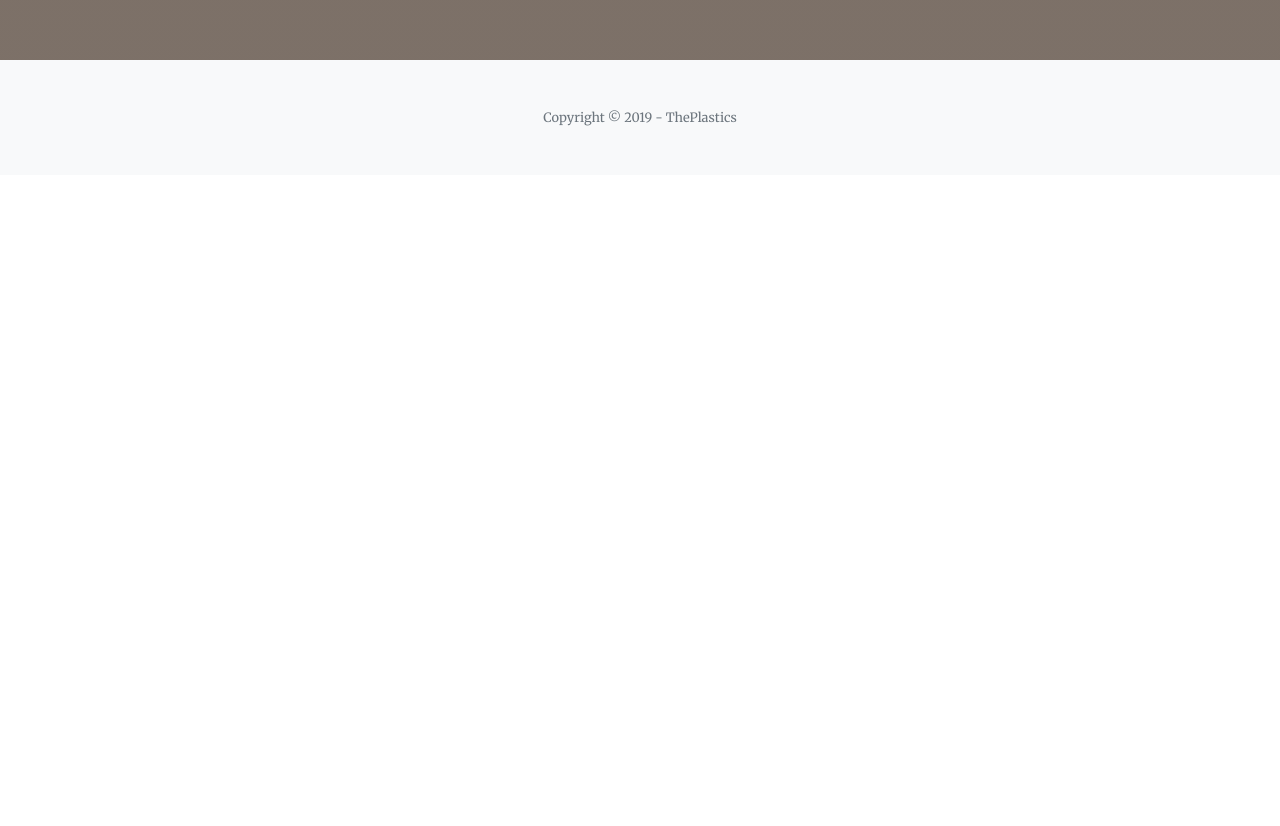
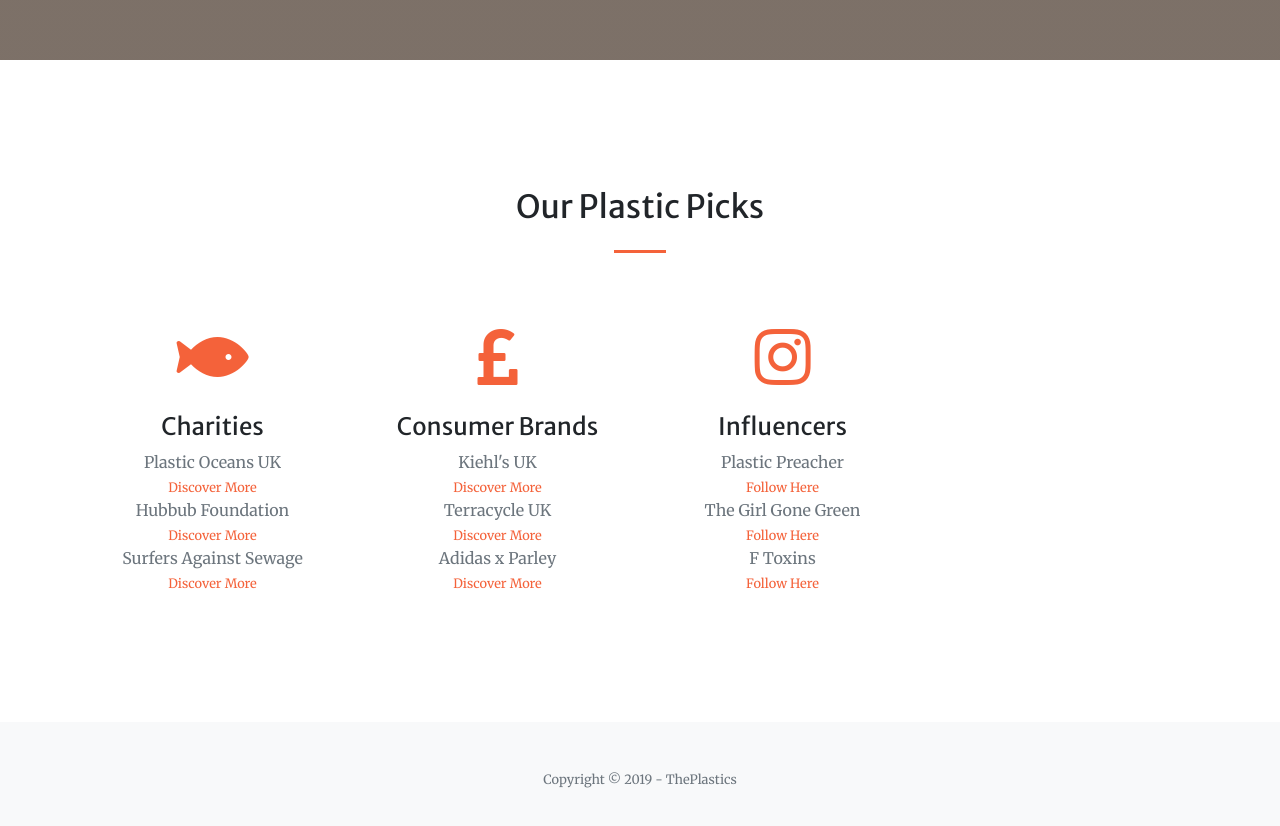
Before and after one commit to alsawyer94/plastics-site, a website with bundled scripts: page contact.page.html in a window 1280 px wide. Shown: the part 740-1566 px from the top of the page. Before the commit the page ends 915 px from the top, so only its background shows below. Built offline with nearby package versions, Linux system fonts and the light colour scheme.

Commit message:
Contact Page Content with Links

```diff
--- a/contact.page.html
+++ b/contact.page.html
@@ -54,12 +54,58 @@
           <hr class="divider my-4">
         </div>
         <div class="col-lg-8 align-self-baseline">
-          <p class="text-white-75 font-weight-light mb-5">The good news is that more and more people are stepping up their game when it comes to plastic. Here is our edit below of top charities, brands and influencers who are leading by example</p>
+          <p class="text-white-75 font-weight-light mb-5">The good news is that more and more people are stepping up their game when it comes to plastic. Straws are disappearing from pubs and bars, and bamboo cutlery is bang on trend.</p>
+          <p class="text-white-75 font-weight-light mb-5"> <br/>Here is our edit below of top charities, brands and influencers who are leading by example. Please click through for further plastic switch ups so you can do your bit...</p>
         </div>
       </div>
     </div>
   </header>
 
+  <section class="page-section" id="services">
+    <div class="text-center container">
+      <h2 class="text-center mt-0">Our Plastic Picks</h2>
+      <hr class="divider my-4">
+      <div class="text-center row">
+        <div class="col-lg-3 col-md-6 text-center">
+          <div class="mt-5">
+            <i class="fas fa-4x fa-fish text-primary mb-4"></i>
+            <h3 class="text-center h4 mb-2">Charities</h3>
+            <p class="text-center text-muted mb-0">Plastic Oceans UK <br /></p>
+            <p class="text-center text-muted mb-0"> <small> <a href="https://plasticoceans.uk/">Discover More</a> </small> </p>
+            <p class="text-center text-muted mb-0"> Hubbub Foundation</p>
+            <p class="text-center text-muted mb-0"> <small> <a href="https://www.hubbub.org.uk/">Discover More</a> </small> </p>
+            <p class="text-center text-muted mb-0"> Surfers Against Sewage </p>
+            <p class="text-center text-muted mb-0"> <small> <a href="https://www.sas.org.uk/">Discover More</a> </small> </p>
+          </div>
+        </div>
+        <div class="col-lg-3 col-md-6 text-center">
+          <div class="mt-5">
+            <i class="fas fa-4x fa-pound-sign text-primary mb-4"></i>
+            <h3 class="h4 mb-2">Consumer Brands</h3>
+            <p class="text-center text-muted mb-0">Kiehl's UK</p>
+            <p class="text-center text-muted mb-0"> <small> <a href="https://www.kiehls.co.uk/discover-kiehls/made-better.html">Discover More</a> </small> </p>
+            <p class="text-center text-muted mb-0"> Terracycle UK</p>
+            <p class="text-center text-muted mb-0"> <small> <a href="https://www.terracycle.co.uk/en-GB/">Discover More</a> </small> </p>
+            <p class="text-center text-muted mb-0"> Adidas x Parley </p>
+            <p class="text-center text-muted mb-0"> <small> <a href="https://www.adidas.co.uk/parley">Discover More</a> </small> </p>
+
+          </div>
+        </div>
+        <div class="text-center col-lg-3 col-md-6 text-center">
+          <div class="mt-5">
+            <i class="fab fa-4x fa-instagram text-primary mb-4"></i>
+            <h3 class="h4 mb-2">Influencers</h3>
+            <p class="text-center text-muted mb-0">Plastic Preacher</p>
+            <p class="text-center text-muted mb-0"> <small> <a href="https://www.instagram.com/plasticpreacher/">Follow Here</a> </small> </p>
+            <p class="text-center text-muted mb-0"> The Girl Gone Green </p>
+            <p class="text-center text-muted mb-0"> <small> <a href="https://www.instagram.com/thegirlgonegreen/">Follow Here</a> </small> </p>
+            <p class="text-center text-muted mb-0"> F Toxins</p>
+            <p class="text-center text-muted mb-0"> <small> <a href="https://www.instagram.com/ftoxins/">Follow Here</a> </small> </p>
+          </div>
+        </div>
+      </div>
+    </div>
+  </section>
 
   <!-- Footer -->
   <footer class="bg-light py-5">
```
